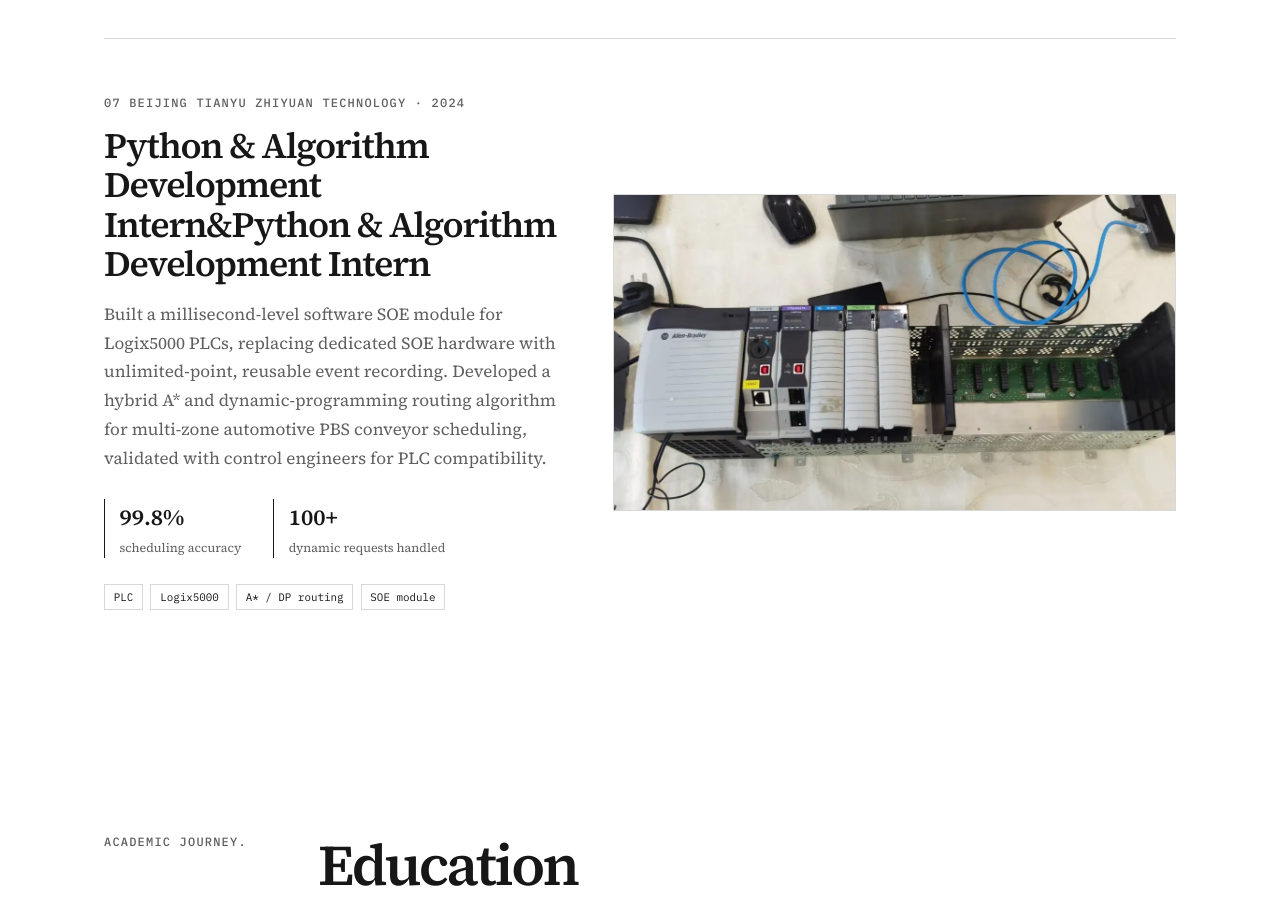
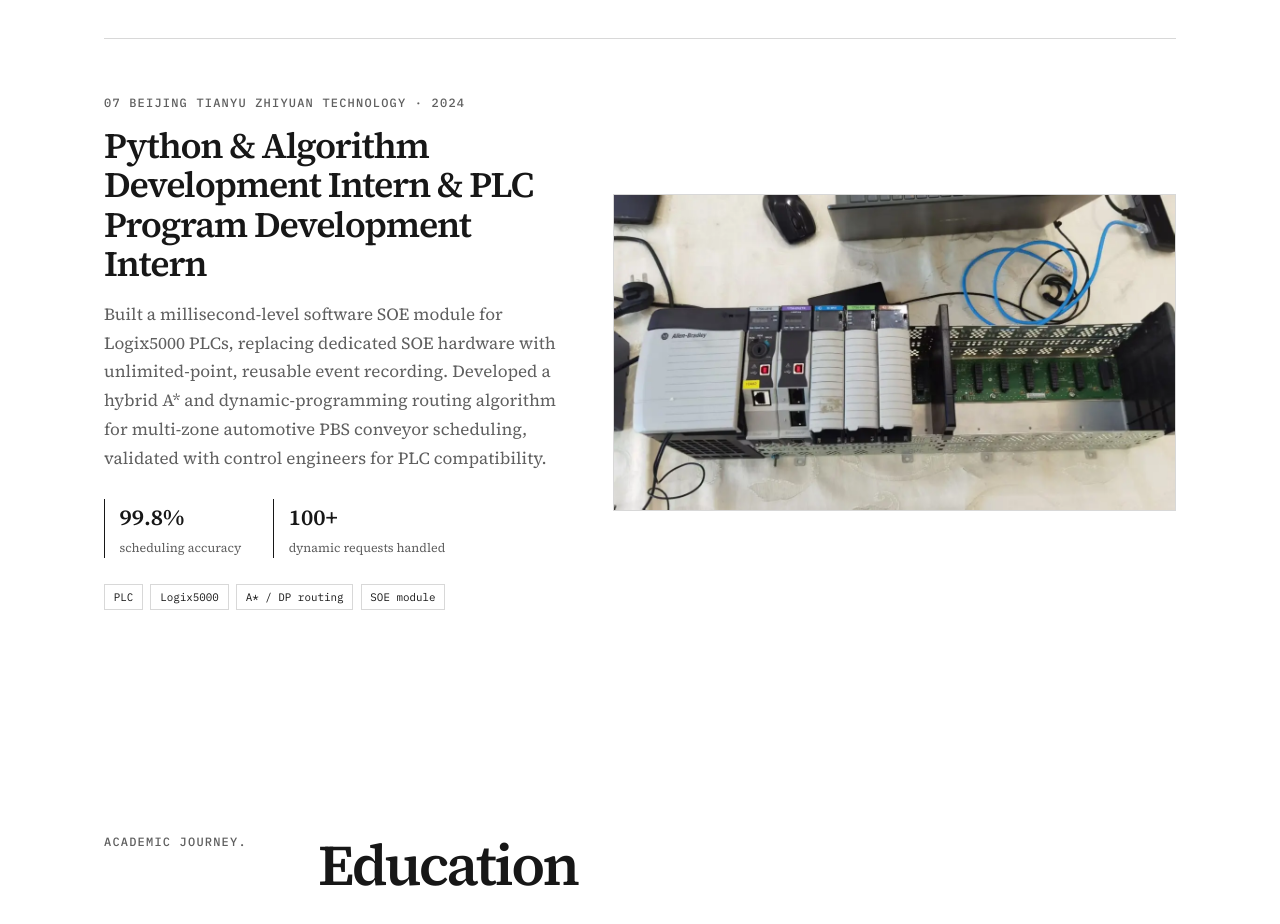
Before and after one commit to Letty1122/yitingliang, a plain HTML site: page index.html in a window 1280 px wide. Shown: the part 5780-6704 px from the top of the page. Drawn offline with Linux system fonts and the light colour scheme.

Commit message:
Add files via upload

```diff
--- a/index.html
+++ b/index.html
@@ -235,7 +235,7 @@ Robust vision-guided control<!doctype html>
         </div>
         <div class="feature-copy">
           <p class="project-meta">07 Beijing Tianyu Zhiyuan Technology · 2024</p>
-          <h3>Python & Algorithm Development Intern&Python & Algorithm Development Intern</h3>
+          <h3>Python & Algorithm Development Intern & PLC Program Development Intern</h3>
           <p>Built a millisecond-level software SOE module for Logix5000 PLCs, replacing dedicated SOE hardware with unlimited-point, reusable event recording. Developed a hybrid A* and dynamic-programming routing algorithm for multi-zone automotive PBS conveyor scheduling, validated with control engineers for PLC compatibility.</p>
           <div class="results">
             <div><strong>99.8%</strong><span>scheduling accuracy</span></div>
```
